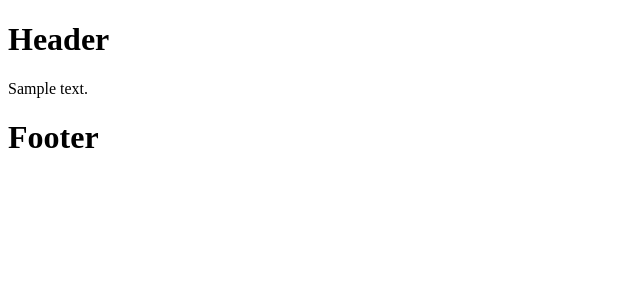
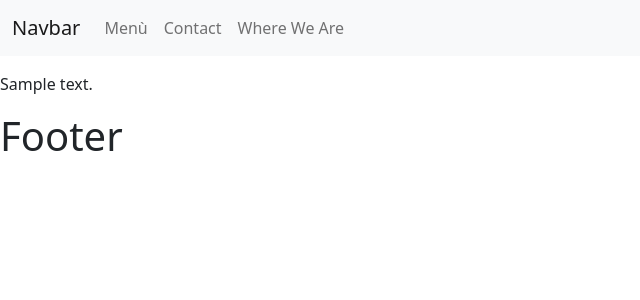
Before and after one commit to OmarManganese/wpizza, a WordPress theme: template index.php in a window 1280 px wide. Shown: the top 300 px of the page, without its empty margins (0-640 px from the left). Run offline with PHP 8.4 and a stand-in for WordPress, Linux system fonts and the light colour scheme; the site name, menu and one post (Sample post) are stand-ins, and other content is empty.

Commit message:
Added Bootstrap with CDN and the Bootstrap navbar in the header

```diff
--- a/footer.php
+++ b/footer.php
@@ -2,5 +2,8 @@
       <h1>Footer</h1>
     </footer>
 
+    <!-- Bootstrap Bundle with Popper -->
+    <script src="https://cdn.jsdelivr.net/npm/bootstrap@5.1.0/dist/js/bootstrap.bundle.min.js" integrity="sha384-U1DAWAznBHeqEIlVSCgzq+c9gqGAJn5c/t99JyeKa9xxaYpSvHU5awsuZVVFIhvj" crossorigin="anonymous"></script>
+
   </body>
 </html>
--- a/header.php
+++ b/header.php
@@ -1,13 +1,39 @@
 <!DOCTYPE html>
-<html lang="it">
+<html lang="eng">
   <head>
     <meta charset="UTF-8">
     <meta http-equiv="X-UA-Compatible" content="IE=edge">
     <meta name="viewport" content="width=device-width, initial-scale=1.0">
+
+    <!-- Bootstrap CSS -->
+    <link href="https://cdn.jsdelivr.net/npm/bootstrap@5.1.0/dist/css/bootstrap.min.css" rel="stylesheet" integrity="sha384-KyZXEAg3QhqLMpG8r+8fhAXLRk2vvoC2f3B09zVXn8CA5QIVfZOJ3BCsw2P0p/We" crossorigin="anonymous">
+
     <title>WPizza</title>
   </head>
 
   <body>
     <header>
-      <h1>Header</h1>
+      <div>
+        <nav class="navbar navbar-expand-lg navbar-light bg-light">
+          <div class="container-fluid">
+            <a class="navbar-brand" href="#">Navbar</a>
+            <button class="navbar-toggler" type="button" data-bs-toggle="collapse" data-bs-target="#navbarNav" aria-controls="navbarNav" aria-expanded="false" aria-label="Toggle navigation">
+              <span class="navbar-toggler-icon"></span>
+            </button>
+            <div class="collapse navbar-collapse" id="navbarNav">
+              <ul class="navbar-nav">
+                <li class="nav-item">
+                  <a class="nav-link" href="#menu">Menù</a>
+                </li>
+                <li class="nav-item">
+                  <a class="nav-link" href="#contact">Contact</a>
+                </li>
+                <li class="nav-item">
+                  <a class="nav-link" href="#where-we-are">Where We Are</a>
+                </li>
+              </ul>
+            </div>
+          </div>
+        </nav>
+      </div>
     </header>
```
